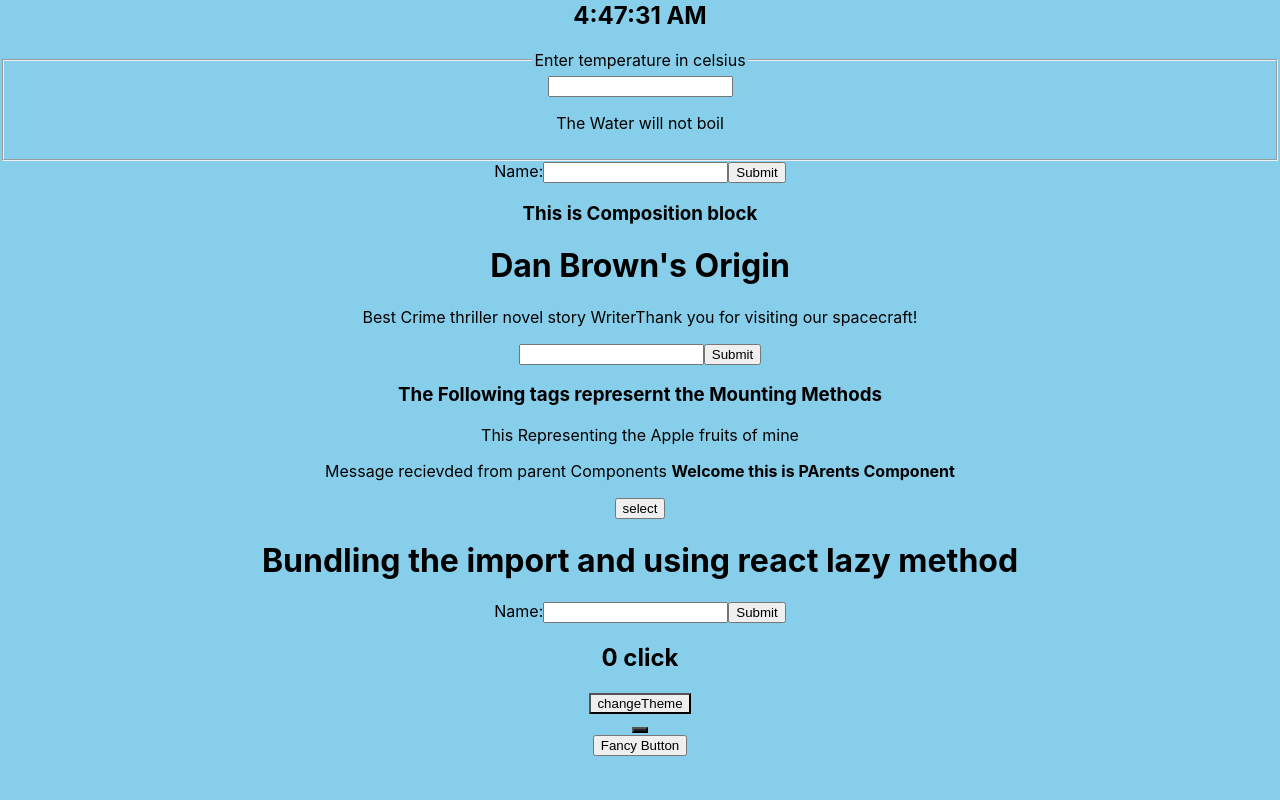
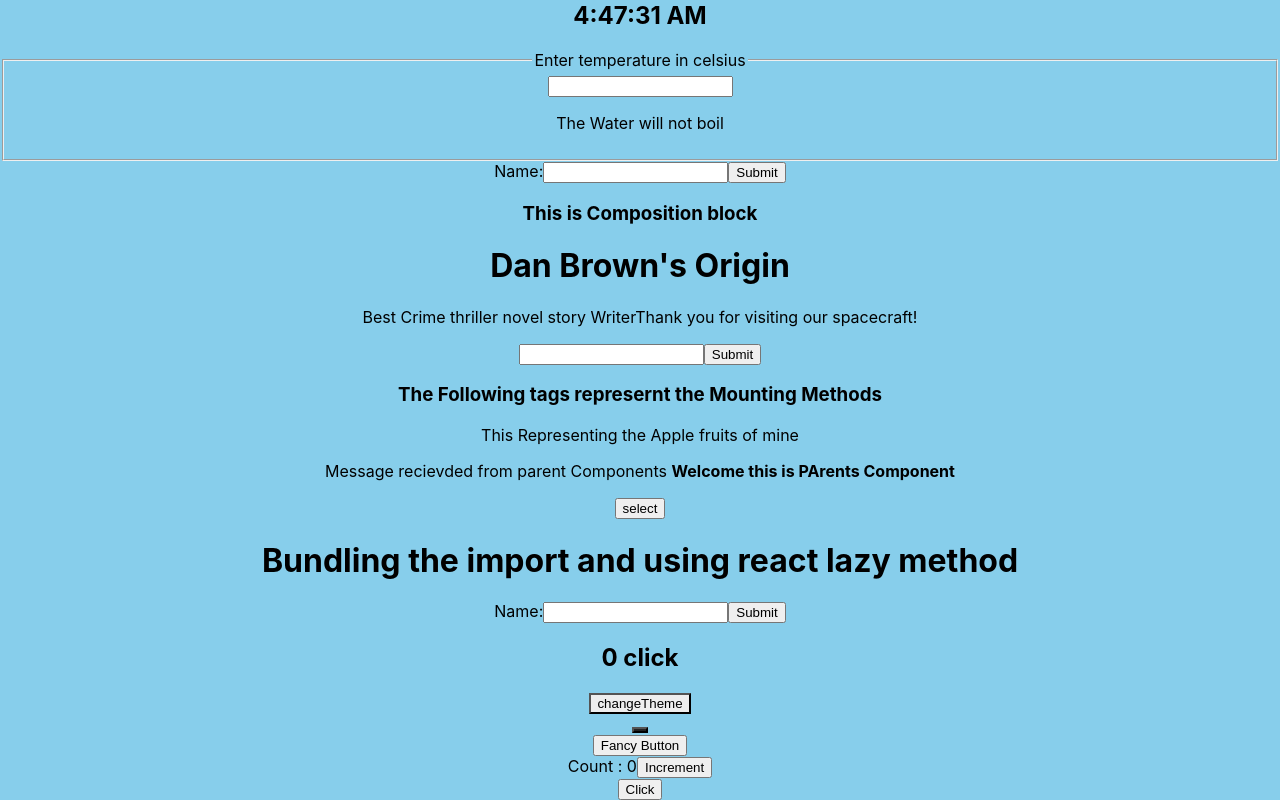
Before and after one commit to Mdhamza77/React, a React (Create React App) app: page / in a window 1280 px wide. Shown: the part 303-1103 px from the top of the page. Before the commit the page ends 1059 px from the top, so only its background shows below. Built offline with nearby package versions, Linux system fonts and the light colour scheme.

Commit message:
Counter Components using Refs

```diff
--- a/src/App.js
+++ b/src/App.js
@@ -11,7 +11,7 @@
 import Split from './Split';
 import DynamicContext from './Dynamic-context';
 import FancyButton from './FancyButton';
-//import LogProps from './LogProps';
+import Reff from './Reff';
 function App() {
 
   return (
@@ -34,6 +34,7 @@
          <Split/>
          <DynamicContext/>
          <FancyButton/>
+         <Reff/>
 
 
 
--- a/src/Counter.js
+++ b/src/Counter.js
@@ -0,0 +1,25 @@
+import React, { Component } from 'react';
+const Counter = React.forwardRef((props,ref)=>{
+
+    class Counter extends Component {
+        constructor(props){
+            super(props);
+            this.state = {
+                count : 0
+            }
+        }
+        render() {
+            return (
+                <div>
+                   Count : {this.state.count}
+                   <button  ref={ref} onClick = { ()=> this.setState({
+                    count : this.state.count +1
+                   })}>Increment</button>
+                </div>
+            );
+        }
+    }
+   return <Counter/>
+})
+
+export default Counter;
--- /dev/null
+++ b/src/Reff.js
@@ -0,0 +1,20 @@
+import React, { Component } from 'react';
+import Counter from './Counter';
+class Reff extends Component {
+    constructor(props){
+        super(props);
+        this.aRef = React.createRef() ;
+    }
+    render() {
+        return (
+            <div>
+                <Counter ref={this.aRef} />
+                <button onClick= {()=>{console.log(this.aRef)}} >
+                    Click
+                </button>
+            </div>
+        );
+    }
+}
+
+export default Reff;
```
